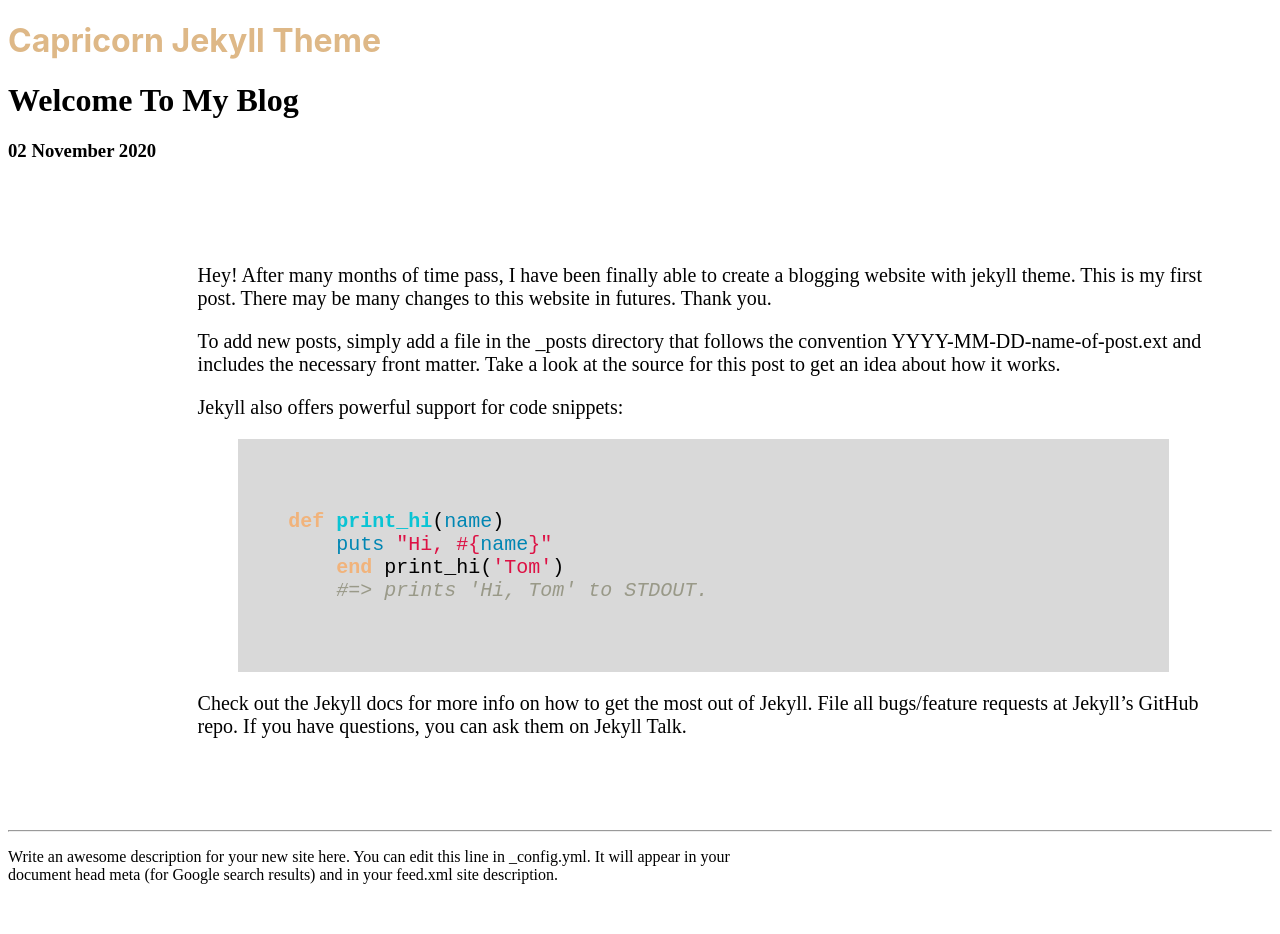
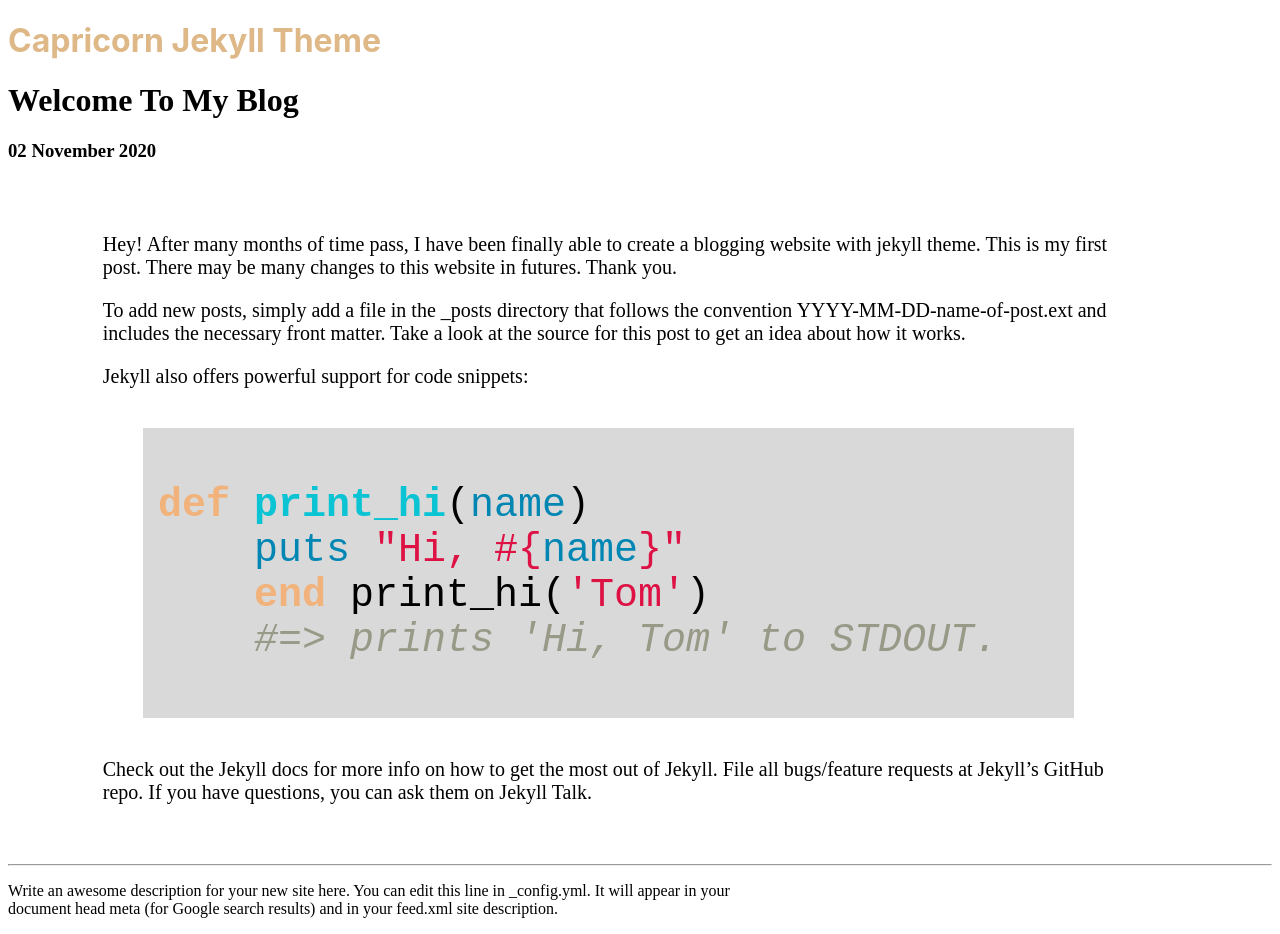
Before and after one commit to NrdyBhu1/capricorn-jekyll-theme, a Jekyll site: the page built from _posts/2020-11-02-welcome-to-my-blog.md, in a window 1280 px wide. Built offline with Jekyll 4.4.1, drawn with Linux system fonts in a browser that asks for light colours; before the commit the page ends 900 px from its top, so only the background shows below that.

Commit message:
change font size

```diff
--- a/_sass/_base.scss
+++ b/_sass/_base.scss
@@ -45,8 +45,8 @@ button:hover{
 
 .content{
     width: 80%;
-    padding: 5%;
-    margin-left: 10%;
+    padding: 2.5%;
+    margin-left: 5%;
     font-size: 20px;
 }
 
--- a/_sass/_syntax-highlighting.scss
+++ b/_sass/_syntax-highlighting.scss
@@ -4,7 +4,8 @@
  .highlight {
     background: darken(#fff, 15%);
     overflow-x: scroll;
-    padding: 5%;
+    padding: 1.5%;
+    font-size: 40px;
 
     .highlighter-rouge & {
       background: #eef;
```
